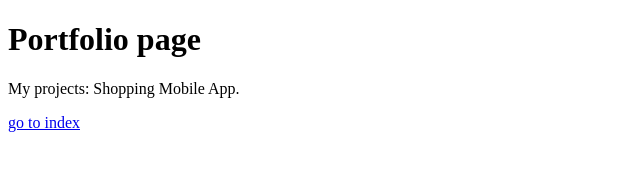
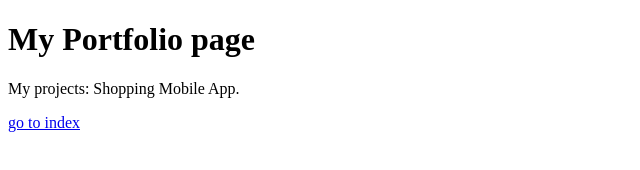
Before and after one commit to apichartz/WebGit, a plain HTML site: page portfolio.html in a window 1280 px wide. Shown: the whole page, without its empty margins (0-640 px from the left). Drawn offline with Linux system fonts and the light colour scheme.

Commit message:
modify portfolio to remoted branch1

```diff
--- a/portfolio.html
+++ b/portfolio.html
@@ -5,7 +5,7 @@
 </head>
 <body>
 
-<h1>Portfolio page</h1>
+<h1>My Portfolio page</h1>
 <p>My projects: Shopping Mobile App.</p>
 <a href="index.html">go to index</a>
 
```
